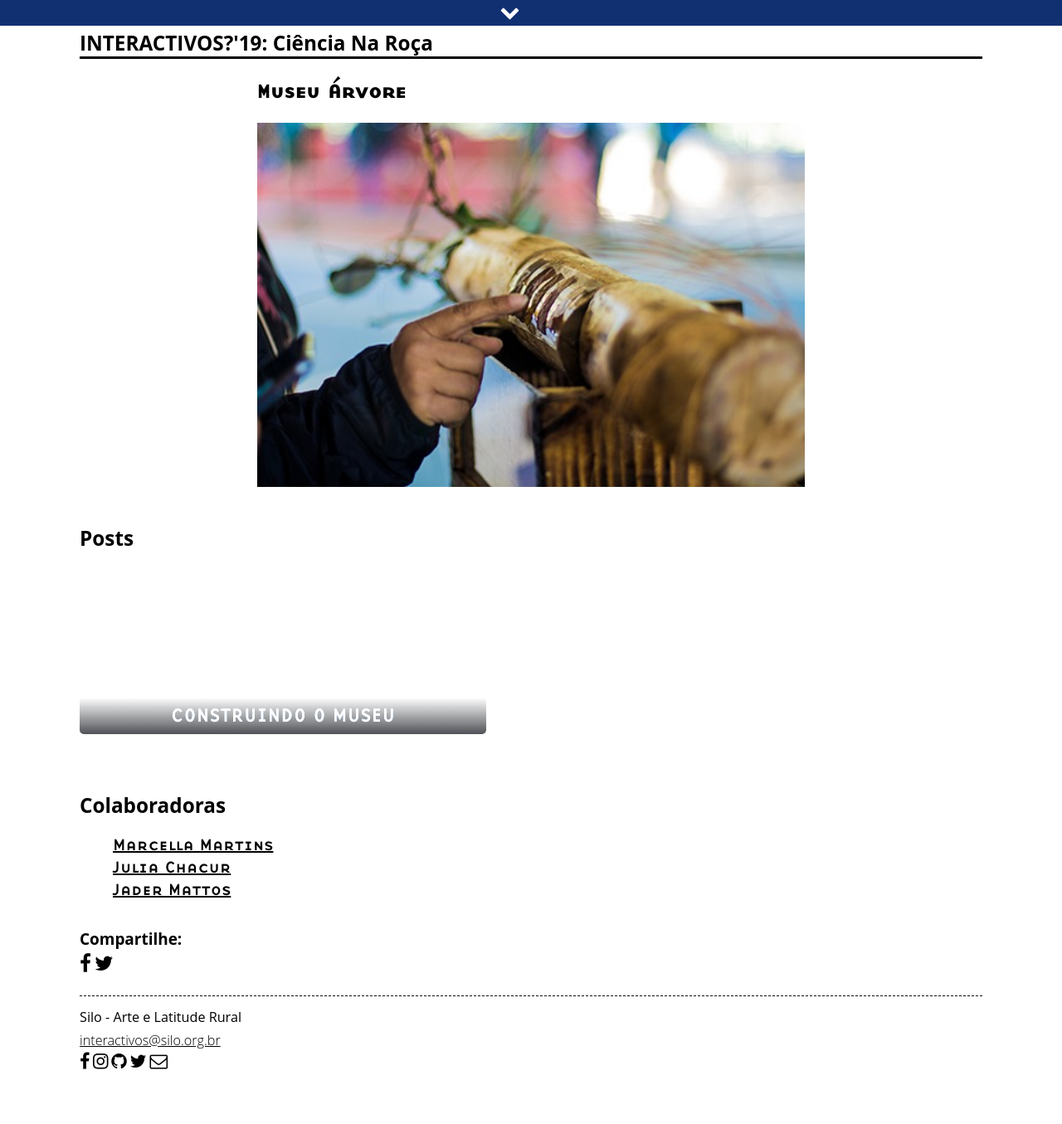
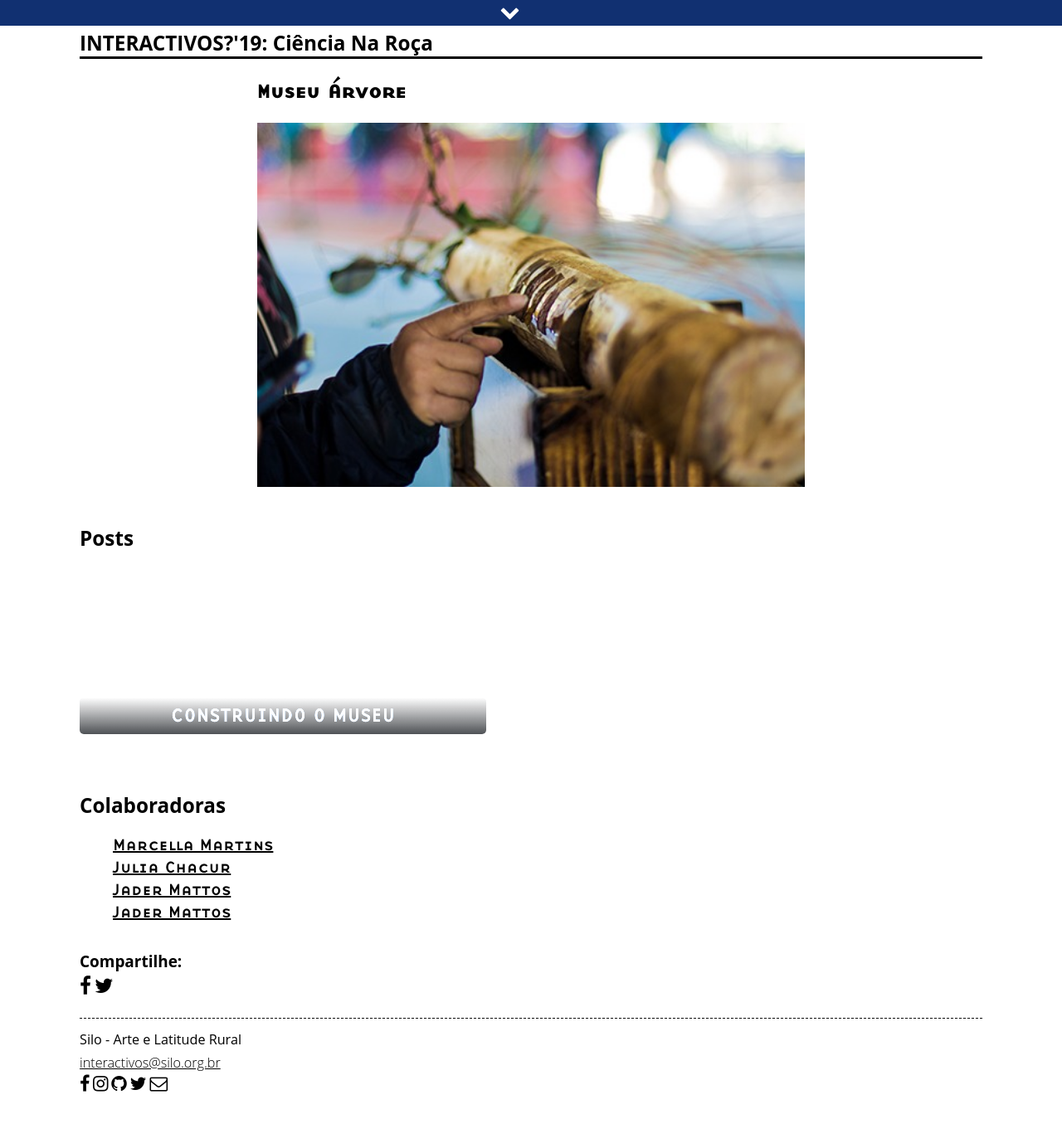
Before and after one commit to associacaosilo/interactivos2019, a Jekyll site: the page built from _pages/divulgacao.md, in a window 1280 px wide and 1355 px high. Shown: the whole window at 83% size. Built offline with Jekyll 4.4.1, drawn with Linux system fonts in a browser that asks for light colours; nearby versions of some CDN libraries.

Commit message:
Update divulgacao.md

```diff
--- a/_pages/divulgacao.md
+++ b/_pages/divulgacao.md
@@ -11,4 +11,6 @@ people:
     url: http://jchcr.myportfolio.com
   - name: Jader Mattos
     url: https://www.instagram.com/____jadermattos____/
+  - name: Jader Mattos
+    url: https://fernandatosta.com/
 ---
```
